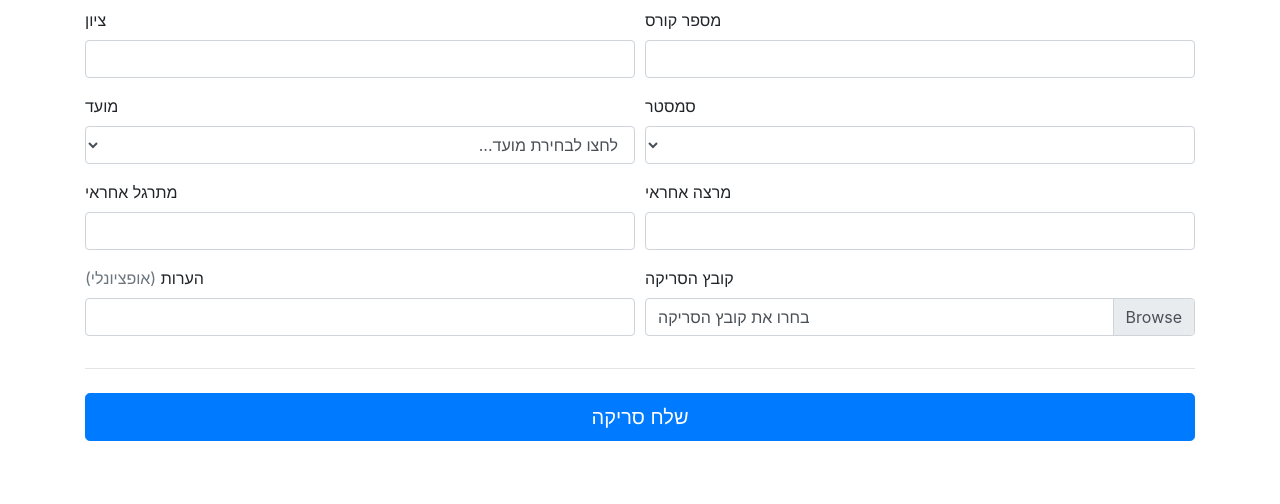
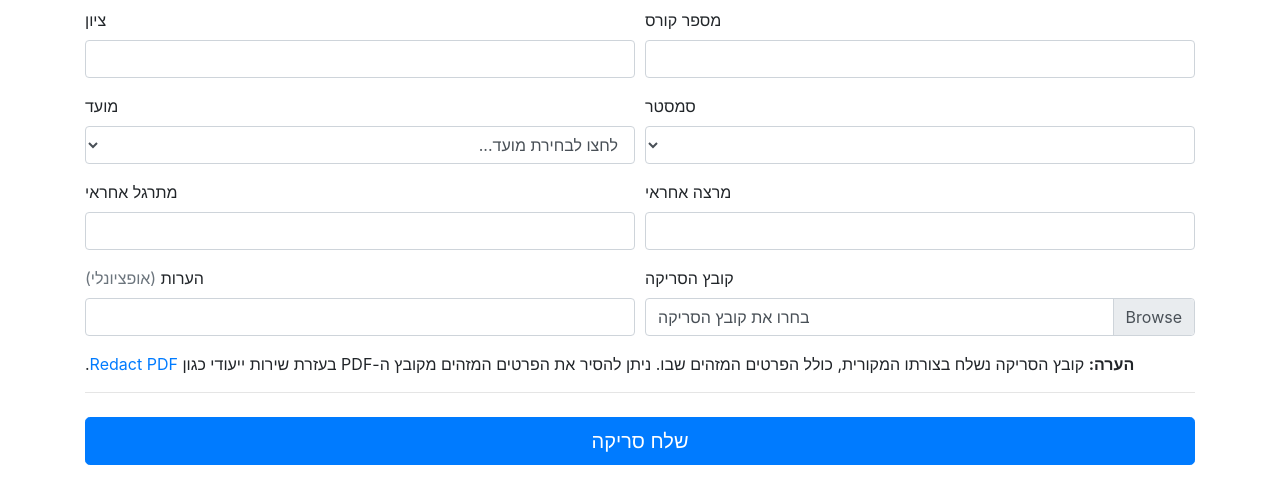
Before and after one commit to michael-maltsev/technion-scans, a plain HTML site: page google-app-script-files/upload_scan_frame.html in a window 1280 px wide. Drawn offline with nearby package versions, Linux system fonts and the light colour scheme; a script that the page names is missing.

Commit message:
Add note about personal data and link to Redact PDF

```diff
--- a/google-app-script-files/upload_scan_frame.html
+++ b/google-app-script-files/upload_scan_frame.html
@@ -206,6 +206,15 @@
                 <input type="hidden" id="scan-file-base64" name="scan-file-base64">
                 <input type="hidden" id="scan-file-name" name="scan-file-name">
 
+                <p>
+                    <strong>הערה:</strong>
+                     קובץ הסריקה נשלח בצורתו המקורית, כולל הפרטים המזהים שבו.
+                     ניתן להסיר את הפרטים המזהים מקובץ
+                     ה-PDF
+                     בעזרת שירות ייעודי כגון
+                     <a href="https://avepdf.com/redact-pdf" target="_blank">Redact PDF</a>.
+                </p>
+
                 <hr class="mb-4">
                 <button class="btn btn-primary btn-lg btn-block" id="submit-button" type="submit">שלח סריקה</button>
             </form>
```
